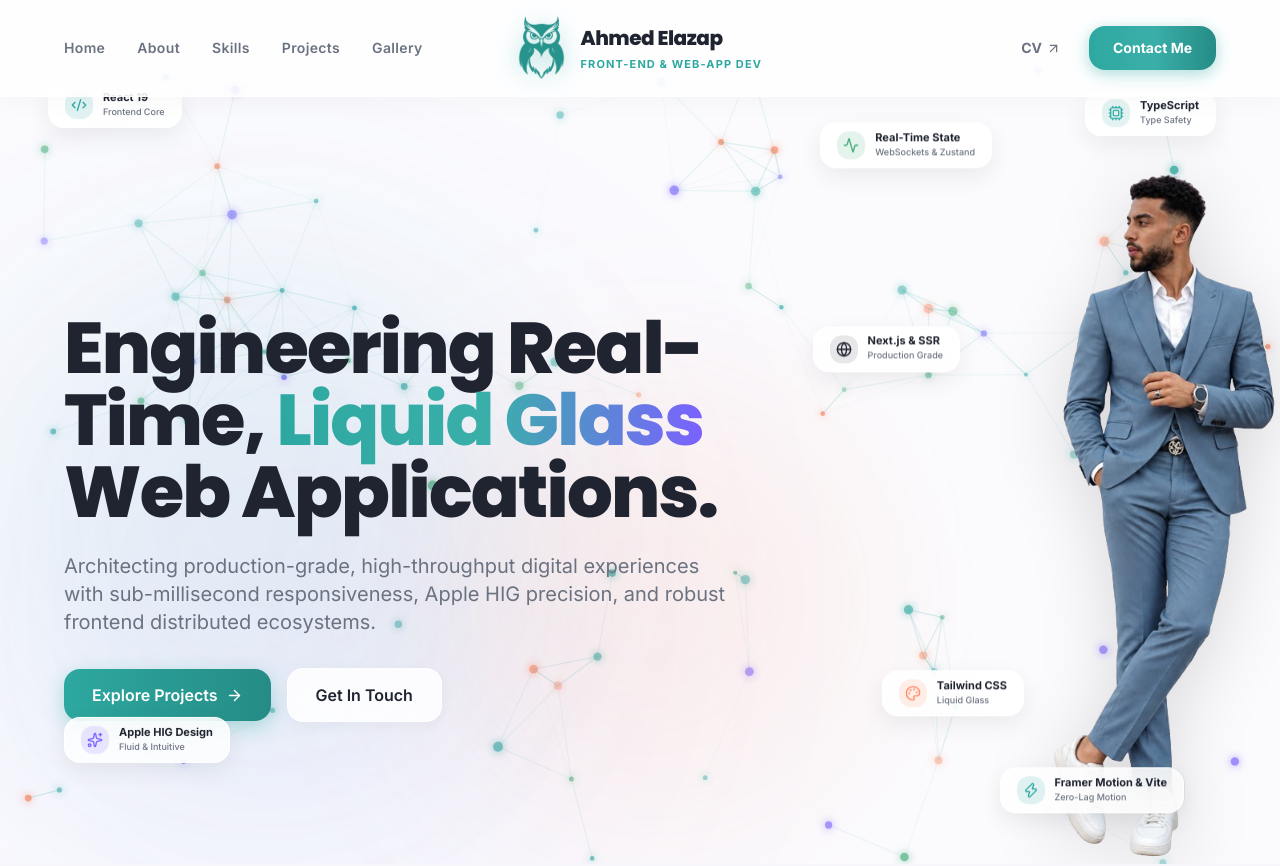
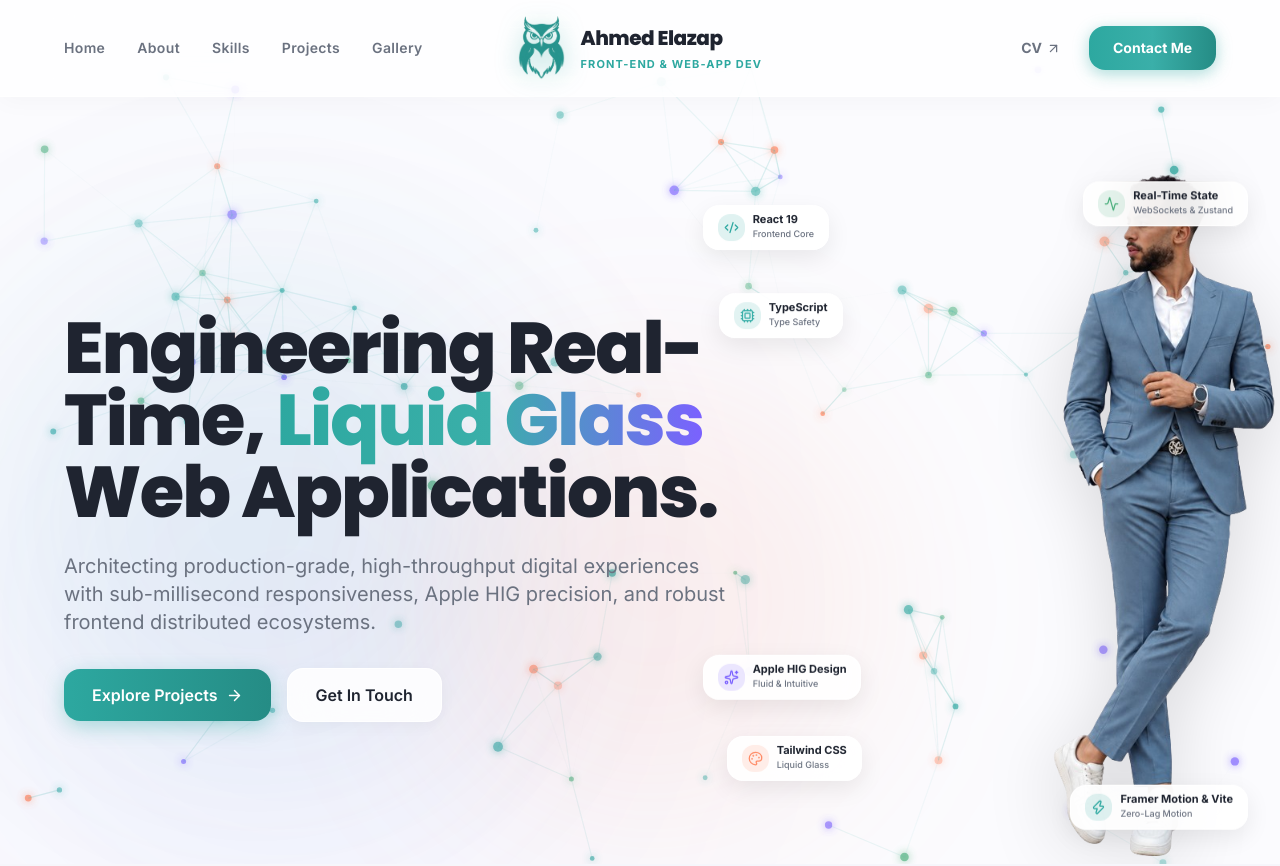
Before and after one commit to azapdev/newPortfolio, a React (Vite) app: page / in a window 1280 px wide. Shown: the top 866 px of the page. Built offline with nearby package versions, Linux system fonts and the light colour scheme.

Commit message:
fix: anchor floating badges around avatar to eliminate button overlay and bring React 19 into natural vertical alignment

```diff
--- a/src/components/Hero.jsx
+++ b/src/components/Hero.jsx
@@ -11,7 +11,7 @@ export default function Hero() {
       icon: Code2,
       color: 'text-accentPrimary',
       bgColor: 'bg-accentPrimary/15',
-      pos: 'top-6 left-6 lg:left-12 hidden md:flex',
+      pos: 'top-10 -left-6 sm:-left-10 md:-left-14 lg:-left-20',
       delay: 0.2,
     },
     {
@@ -20,8 +20,17 @@ export default function Hero() {
       icon: Activity,
       color: 'text-success',
       bgColor: 'bg-success/15',
-      pos: 'top-16 right-6 md:right-12 lg:right-72 hidden md:flex',
+      pos: 'top-4 right-0 md:right-4 lg:right-8',
       delay: 0.35,
+    },
+    {
+      name: 'TypeScript',
+      desc: 'Type Safety',
+      icon: Cpu,
+      color: 'text-[#3AAFA9]',
+      bgColor: 'bg-[#3AAFA9]/15',
+      pos: 'top-32 -left-4 sm:-left-8 md:-left-10 lg:-left-16',
+      delay: 0.3,
     },
     {
       name: 'Apple HIG Design',
@@ -29,26 +38,8 @@ export default function Hero() {
       icon: Sparkles,
       color: 'text-[#7B61FF]',
       bgColor: 'bg-[#7B61FF]/15',
-      pos: 'bottom-24 left-6 lg:left-16 hidden lg:flex',
+      pos: 'bottom-40 -left-6 sm:-left-10 md:-left-12 lg:-left-20',
       delay: 0.45,
-    },
-    {
-      name: 'TypeScript',
-      desc: 'Type Safety',
-      icon: Cpu,
-      color: 'text-[#3AAFA9]',
-      bgColor: 'bg-[#3AAFA9]/15',
-      pos: 'top-8 right-4 lg:right-16 hidden lg:flex',
-      delay: 0.3,
-    },
-    {
-      name: 'Next.js & SSR',
-      desc: 'Production Grade',
-      icon: Globe,
-      color: 'text-textPrimary',
-      bgColor: 'bg-slate-900/10',
-      pos: 'top-1/3 right-1/4 lg:right-80 hidden xl:flex',
-      delay: 0.5,
     },
     {
       name: 'Tailwind CSS',
@@ -56,7 +47,7 @@ export default function Hero() {
       icon: Palette,
       color: 'text-accentSecondary',
       bgColor: 'bg-accentSecondary/15',
-      pos: 'bottom-36 right-6 lg:right-64 hidden md:flex',
+      pos: 'bottom-20 -left-4 sm:-left-8 md:-left-8 lg:-left-14',
       delay: 0.6,
     },
     {
@@ -65,7 +56,7 @@ export default function Hero() {
       icon: Zap,
       color: 'text-accentPrimary',
       bgColor: 'bg-accentPrimary/15',
-      pos: 'bottom-12 right-6 lg:right-24 hidden md:flex',
+      pos: 'bottom-8 right-0 md:right-4 lg:right-8',
       delay: 0.7,
     },
   ];
@@ -85,35 +76,7 @@ export default function Hero() {
         <div className="absolute bottom-10 left-1/3 w-[20rem] sm:w-[28rem] h-[20rem] sm:h-[28rem] bg-accentSecondary/10 rounded-full blur-[90px]"></div>
       </div>
 
-      {/* Floating Distributed Liquid Glass Badges (Visible on tablet & desktop) */}
-      <div className="absolute inset-0 pointer-events-none z-20 overflow-hidden">
-        {floatingTags.map((tag) => {
-          const Icon = tag.icon;
-          return (
-            <motion.div
-              key={tag.name}
-              initial={{ y: 20, opacity: 0, scale: 0.85 }}
-              animate={{ y: [0, -6, 0], opacity: 1, scale: 1 }}
-              transition={{
-                opacity: { delay: tag.delay, duration: 0.6 },
-                scale: { delay: tag.delay, duration: 0.6 },
-                y: { repeat: Infinity, duration: 4 + tag.delay * 2, ease: 'easeInOut' }
-              }}
-              className={`absolute ${tag.pos} pointer-events-auto px-3.5 sm:px-4 py-2 rounded-2xl bg-white/85 backdrop-blur-xl border border-white/90 shadow-[0_8px_24px_rgba(0,0,0,0.07)] items-center gap-2.5 hover:scale-105 hover:shadow-[0_12px_28px_rgba(45,168,160,0.25)] transition-all cursor-default group`}
-            >
-              <div className={`p-1.5 rounded-xl ${tag.bgColor} ${tag.color} transition-transform group-hover:scale-110`}>
-                <Icon size={16} />
-              </div>
-              <div className="flex flex-col text-left">
-                <p className="text-[11px] font-bold text-textPrimary leading-none">{tag.name}</p>
-                <p className="text-[9px] font-medium text-textSecondary mt-0.5">{tag.desc}</p>
-              </div>
-            </motion.div>
-          );
-        })}
-      </div>
-
-      {/* Main Responsive Grid Layout (Unified for Mobile, Tablet, & Desktop) */}
+      {/* Main Responsive Grid Layout */}
       <div className="w-full relative z-10 grid grid-cols-1 md:grid-cols-12 gap-6 sm:gap-8 md:gap-6 lg:gap-4 items-center flex-1 min-h-[calc(100vh-106px)]">
 
         {/* Text & Copy Column */}
@@ -121,7 +84,7 @@ export default function Hero() {
           initial={{ opacity: 0, y: 20 }}
           animate={{ opacity: 1, y: 0 }}
           transition={{ duration: 0.7, ease: [0.16, 1, 0.3, 1] }}
-          className="md:col-span-7 flex flex-col items-start text-left pt-4 sm:pt-6 pb-2 md:py-10 pr-0 md:pr-4 lg:pr-10"
+          className="md:col-span-7 flex flex-col items-start text-left pt-4 sm:pt-6 pb-2 md:py-10 pr-0 md:pr-4 lg:pr-10 z-10"
         >
           {/* Subtle Mobile Tech Indicator */}
           <div className="flex md:hidden items-center gap-2 px-3 py-1 rounded-full bg-white/80 backdrop-blur-md border border-white/90 shadow-sm mb-4">
@@ -172,15 +135,43 @@ export default function Hero() {
           </div>
         </motion.div>
 
-        {/* Right Avatar Column (Significantly Enlarged for Mobile & Tablet) */}
+        {/* Right Avatar Column with Floating Badges Integrated Beside It */}
         <motion.div
           initial={{ opacity: 0, scale: 0.95 }}
           animate={{ opacity: 1, scale: 1 }}
           transition={{ duration: 0.8, delay: 0.15, ease: [0.16, 1, 0.3, 1] }}
           className="md:col-span-5 relative flex justify-center md:justify-end items-end w-full h-[65vh] sm:h-[72vh] min-h-[440px] sm:min-h-[520px] md:h-[65vh] lg:h-[calc(100vh-106px)] self-end mt-2 md:mt-0"
         >
-          {/* Avatar Image (Bold, prominent presence on mobile with natural aspect ratio grounded to bottom) */}
-          <div className="relative flex justify-center md:justify-end items-end w-full h-full">
+          {/* Floating Distributed Liquid Glass Badges Anchored Securely Around Avatar */}
+          <div className="absolute inset-0 pointer-events-none z-20 overflow-visible hidden md:block">
+            {floatingTags.map((tag) => {
+              const Icon = tag.icon;
+              return (
+                <motion.div
+                  key={tag.name}
+                  initial={{ y: 15, opacity: 0, scale: 0.85 }}
+                  animate={{ y: [0, -5, 0], opacity: 1, scale: 1 }}
+                  transition={{
+                    opacity: { delay: tag.delay, duration: 0.5 },
+                    scale: { delay: tag.delay, duration: 0.5 },
+                    y: { repeat: Infinity, duration: 4 + tag.delay * 2, ease: 'easeInOut' }
+                  }}
+                  className={`absolute ${tag.pos} pointer-events-auto px-3 sm:px-3.5 py-1.5 sm:py-2 rounded-2xl bg-white/90 backdrop-blur-xl border border-white/90 shadow-[0_8px_24px_rgba(0,0,0,0.08)] flex items-center gap-2 hover:scale-105 hover:shadow-[0_12px_28px_rgba(45,168,160,0.25)] transition-all cursor-default group whitespace-nowrap`}
+                >
+                  <div className={`p-1.5 rounded-xl ${tag.bgColor} ${tag.color} transition-transform group-hover:scale-110`}>
+                    <Icon size={15} />
+                  </div>
+                  <div className="flex flex-col text-left">
+                    <p className="text-[11px] font-bold text-textPrimary leading-none">{tag.name}</p>
+                    <p className="text-[9px] font-medium text-textSecondary mt-0.5">{tag.desc}</p>
+                  </div>
+                </motion.div>
+              );
+            })}
+          </div>
+
+          {/* Avatar Image */}
+          <div className="relative flex justify-center md:justify-end items-end w-full h-full z-10">
             <img
               src="/assets/hero-avatar.png"
               alt="Ahmed Elazap - Full Body Portrait"
```
